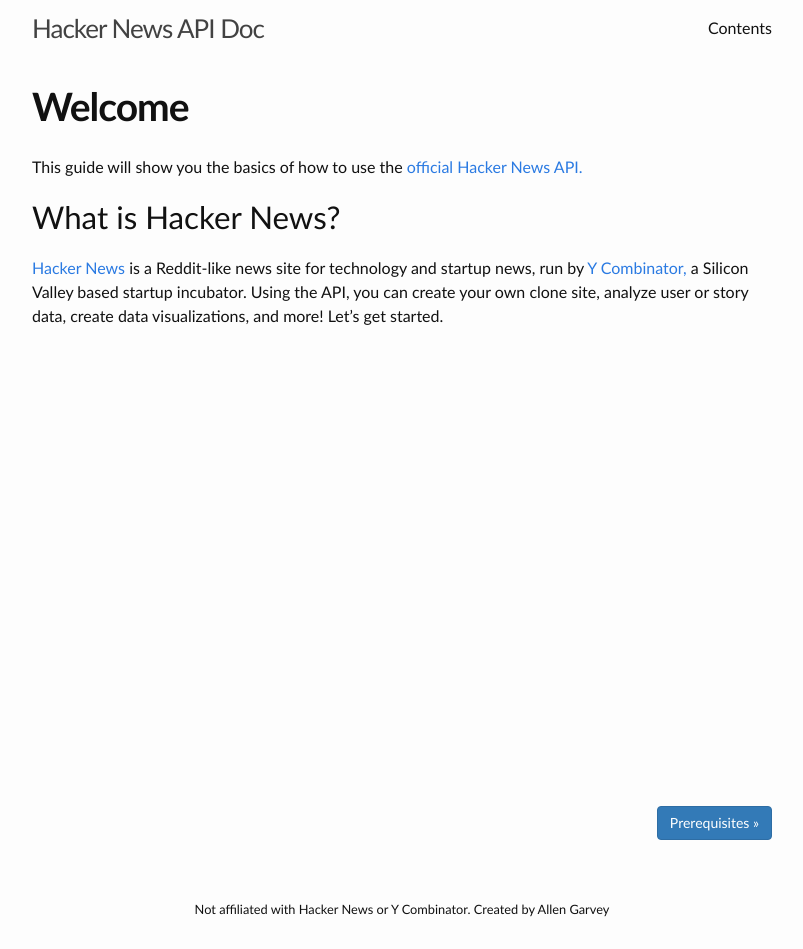
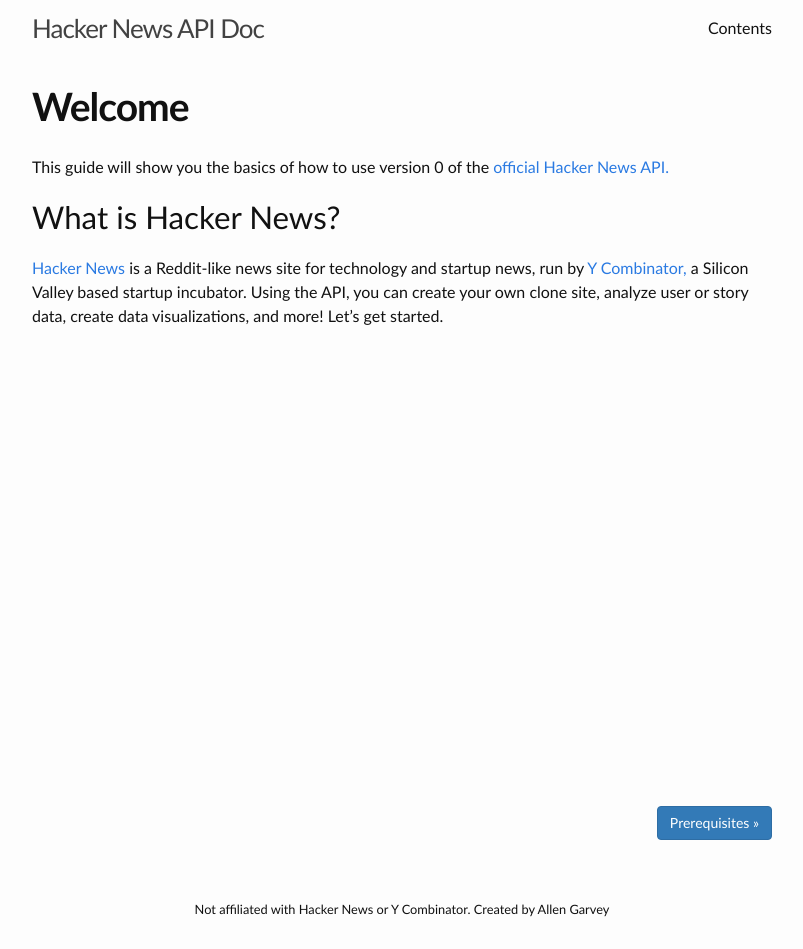
Before and after one commit to allen-garvey/hacker-news-api-doc, a Jekyll site: the page built from _posts/2016-05-17-welcome.markdown, in a window 1280 px wide. Shown: the whole page, without its empty margins (238-1041 px from the left). Built offline with Jekyll 4.4.1, drawn with Linux system fonts in a browser that asks for light colours.

Commit message:
add stubs for posts

```diff
--- a/_posts/2016-05-17-welcome.markdown
+++ b/_posts/2016-05-17-welcome.markdown
@@ -2,7 +2,7 @@
 title:  "Welcome"
 date:   2016-05-16 13:01:19 -0400
 ---
-This guide will show you the basics of how to use the [official Hacker News API.](https://github.com/HackerNews/API)
+This guide will show you the basics of how to use version 0 of the [official Hacker News API.](https://github.com/HackerNews/API)
 
 ## What is Hacker News?
 
--- /dev/null
+++ b/_posts/2016-05-18-retrieving-an-item.markdown
@@ -0,0 +1,5 @@
+---
+title:  "Retrieving an item"
+date:   2016-05-18 12:01:19 -0400
+---
+Now we finally get to dive into some code! We're going to start with the basics, retrieving a single item.
--- /dev/null
+++ b/_posts/2016-05-18-retrieving-every-item.markdown
@@ -0,0 +1,5 @@
+---
+title:  "Retrieving every item"
+date:   2016-05-18 14:01:19 -0400
+---
+Now that we know how to get a single item, we're going to see how to get every item. This can be helpful for you want to run data analysis or data visualization for every story, for example. As a bonus, this will also teach you how to get the latest item, such as for a system that notifies you every time new content is added.
--- /dev/null
+++ b/_posts/2016-05-18-retrieving-the-top-stories.markdown
@@ -0,0 +1,5 @@
+---
+title:  "Retrieving the top stories"
+date:   2016-05-18 17:01:19 -0400
+---
+Now we're going to learn how to retrieve the current top stories. If you want to create your own Hacker News clone, it's vital to be able to do this, since this is what you would need to do to recreate the homepage. Fortunately, it's not too different from getting every story, which we have just learned.
--- /dev/null
+++ b/_posts/2016-05-19-fin.markdown
@@ -0,0 +1,5 @@
+---
+title:  "Fin"
+date:   2016-05-19 20:01:19 -0400
+---
+That's it! You now know enough make most basic projects using the Hacker News API, whether that means analyzing all stories for trends, or making your very own clone site. Putting it all together, [here's a complete example site](http://hnews.co) I've created using the lessons in this tutorial. Now you go make something!
--- /dev/null
+++ b/_posts/2016-05-19-retrieving-a-storys-comments.markdown
@@ -0,0 +1,5 @@
+---
+title:  "Retrieving a story's comments"
+date:   2016-05-19 17:01:19 -0400
+---
+Now for the hardest task yet&mdash;retrieving all the comments for a story.
```
